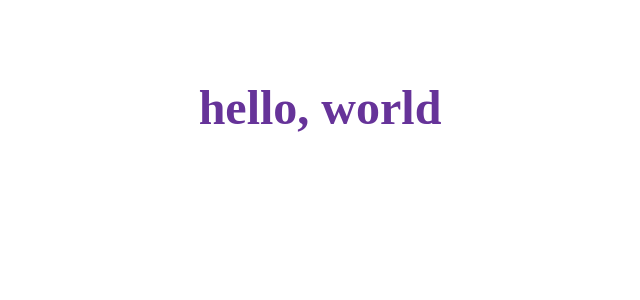
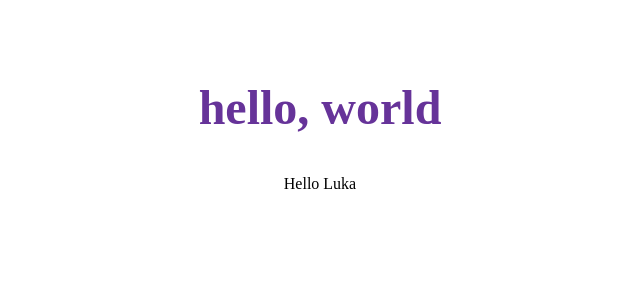
Before and after one commit to lukinoo/React-intern, a React (Vite) app: page / in a window 1280 px wide. Shown: the top 300 px of the page, without its empty margins (320-960 px from the left). Built offline with nearby package versions, Linux system fonts and the light colour scheme.

Commit message:
feature/span

```diff
--- a/src/App.jsx
+++ b/src/App.jsx
@@ -5,6 +5,7 @@ function App() {
     <div className="App">
       <h2 className="title">hello, world</h2>
       {/* create num counter */}
+      <span className=""> Hello Luka </span>
     </div>
   );
 }
```
Also changed, not shown: 1 other file (tests, documents, lock files or other folders).
